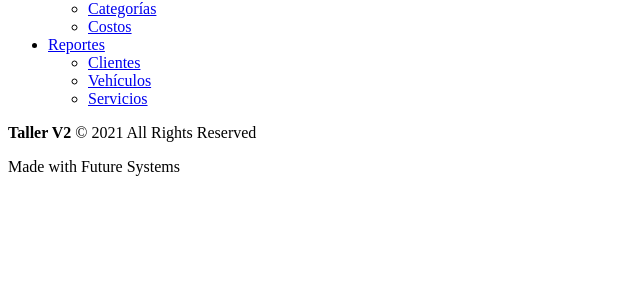
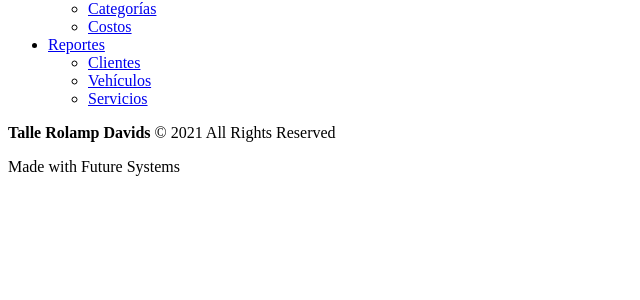
Before and after one commit to wralonzo/tallerv2, a PHP site: page /view/template/header.php in a window 1280 px wide. Shown: the part 396-696 px from the top of the page, without its empty margins (0-640 px from the left). Run offline with PHP 8.4, Linux system fonts and the light colour scheme.

Commit message:
Taller name

```diff
--- a/view/login.html
+++ b/view/login.html
@@ -26,7 +26,7 @@
     <meta name="format-detection" content="telephone=no" />
 
     <!-- PAGE TITLE HERE -->
-    <title>Taller V2</title>
+    <title>Talle Rolamp Davids</title>
 
     <!-- FAVICONS ICON -->
     <link
--- a/view/template/header.php
+++ b/view/template/header.php
@@ -23,7 +23,7 @@
   <meta name="format-detection" content="telephone=no" />
 
   <!-- PAGE TITLE HERE -->
-  <title>Taller V2</title>
+  <title>Talle Rolamp Davids</title>
 
   <!-- FAVICONS ICON -->
   <link
@@ -284,7 +284,7 @@
         </ul>
 
         <div class="copyright">
-          <p><strong>Taller V2</strong> © 2021 All Rights Reserved</p>
+          <p><strong>Talle Rolamp Davids</strong> © 2021 All Rights Reserved</p>
           <p class="fs-12">
             Made with <span class="heart"></span> Future Systems
           </p>
```
